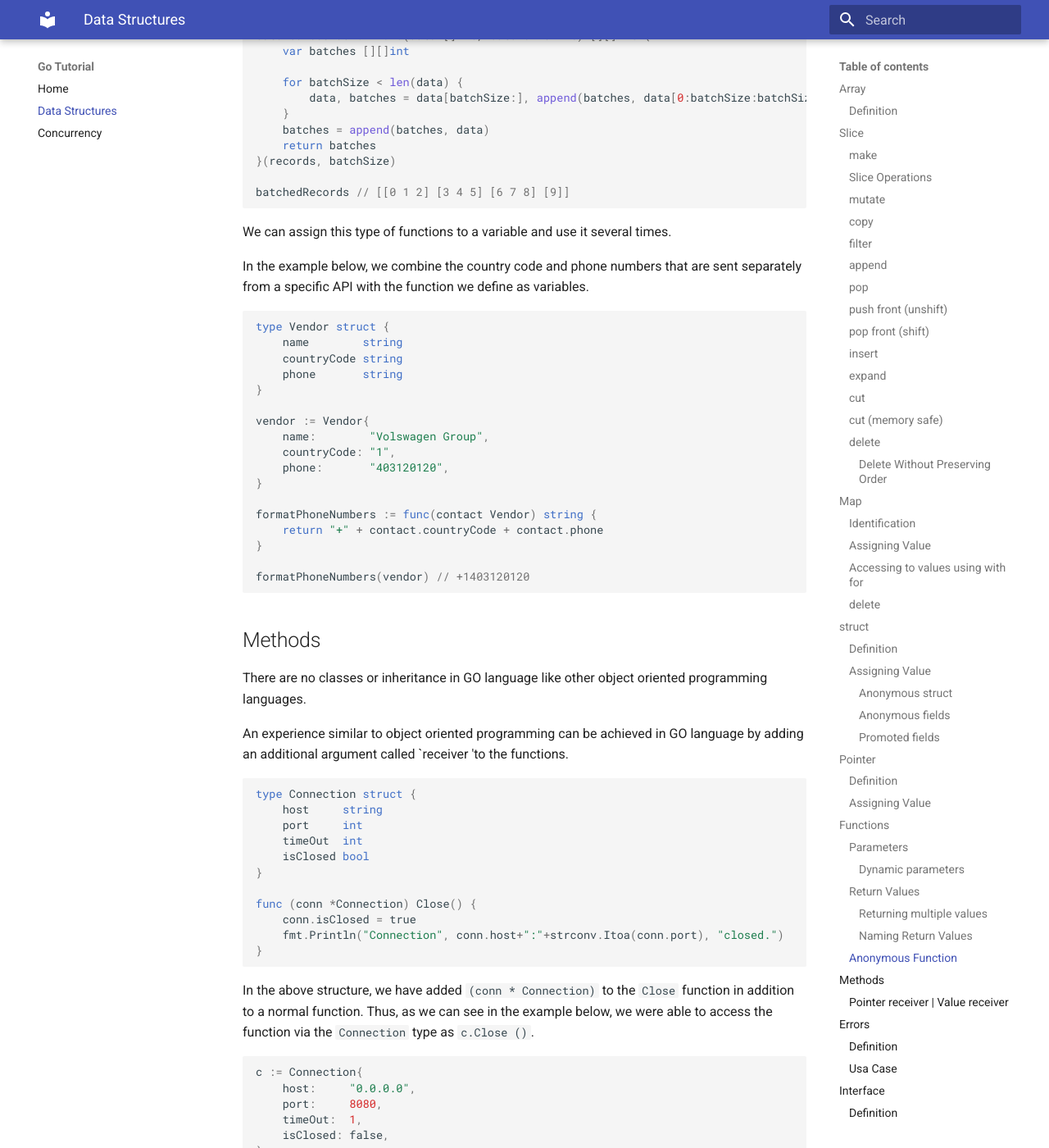
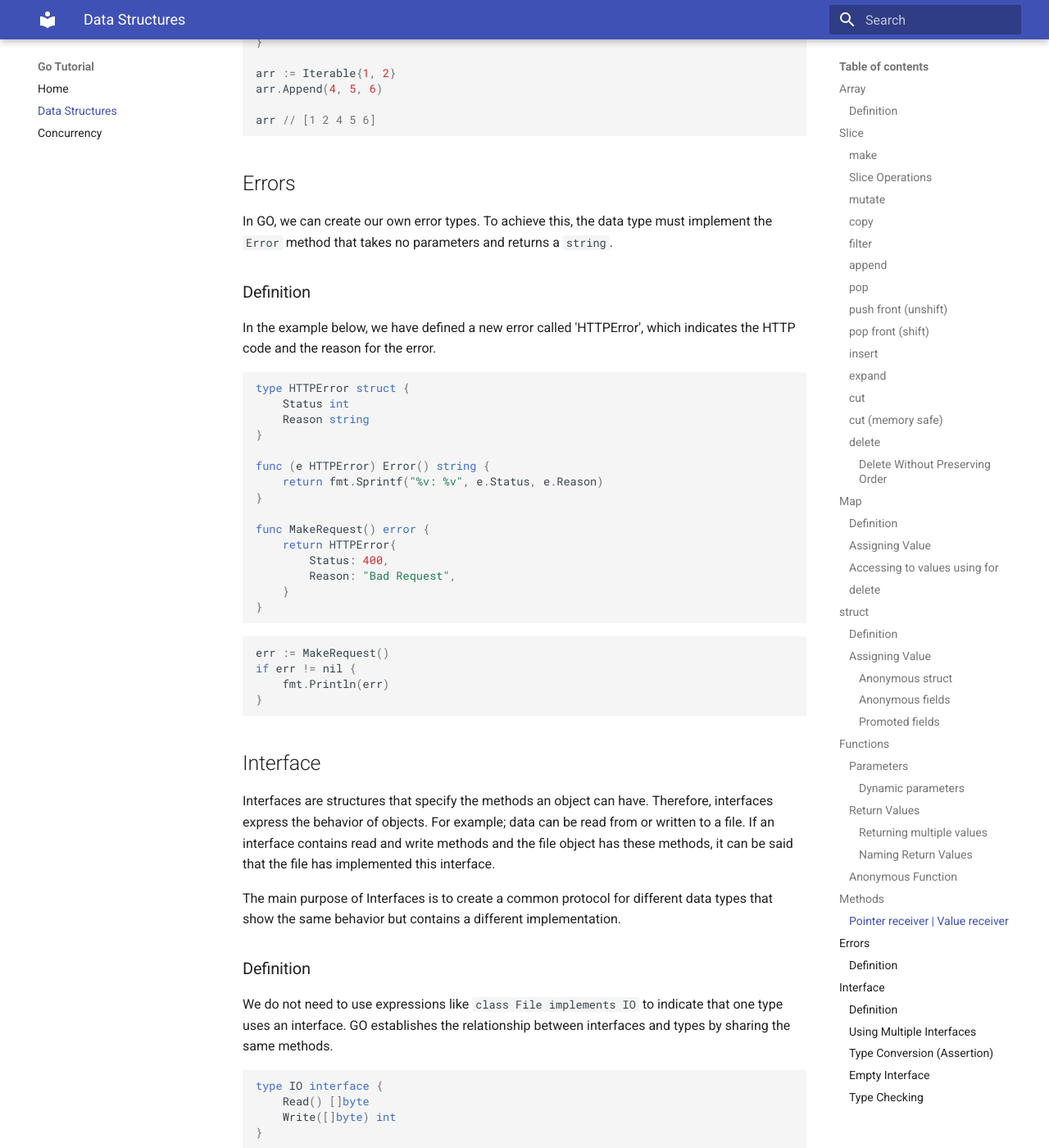
Before and after one commit to mgurdal/go-tutorial, an MkDocs documentation site: the page built from docs/data-structures.md, in a window 1280 px wide and 1400 px high, scrolled down 21738 px. Shown: the whole window at 82% size. Built offline with MkDocs 1.6.1 and Material for MkDocs 9.7.7, drawn with Linux system fonts in a browser that asks for light colours; some of the changed text lies outside the part shown.

Commit message:
Update data-structures.md

````diff
--- a/docs/data-structures.md
+++ b/docs/data-structures.md
@@ -2,8 +2,8 @@
 
 This page describes the data structures of go language and their usages in general programming.
 
-Array
---------
+## Array
+
 
 Arrays are structures that enable us to keep the same types of data together. For example; A list consisting of 4, 5, 19 and 25 defines an array.
 Go does not allow us to create arrays from different data types.
@@ -91,8 +91,7 @@
 ```
 
 
-Slice
----------
+## Slice
 
 Slices are very similar to arrays in terms of usage. The difference of slices is that their size is dynamic.
 
@@ -430,13 +429,12 @@
 ```
 
 
-Map
---------
+## Map
 
 
 One of the most frequently used data types is maps. `map` holds values with a unique keys.
 
-### Identification
+### Definition
 
 Maps can be defined as `map[KeyType]ValueType` or `make(map[KeyType]ValueType)`.
 
@@ -452,7 +450,7 @@
 
 
 ```go
-monty_python_films_by_year := map [string] string {
+monty_python_films_by_year := map[string]string {
     "1971": "Monty Python and the Holy Grail",
     "1979": "Life of Brian",
 }
@@ -486,11 +484,11 @@
 ```
 
 
-### Accessing to values using with for
+### Accessing to values using for
 
 Map values are accessible in 2 ways.
 
-1- By using one variable in the for loop, by accessing through keys.
+1- We can iterate over keys by using one variable in the for loop.
 
 
 ```go
@@ -507,7 +505,7 @@
 ```
 
 
-2- Using 2 variables in the loop, accessing both key and value.
+2- We can iterate over both keys and values by using two variable in the for loop.
 
 
 ```go
@@ -543,8 +541,8 @@
 ```
 
 
-struct
--------------
+## struct
+
 
 Structs are user-defined data structures that can hold different types of data with their names.
 
@@ -637,7 +635,7 @@
 new_film // {Ran Akira Kurosawa 8.2 1985}
 ```
 
-If some fields are left blank while creating Struct; these fields are defined by the null values of that data type.
+If some of the fields are left blank while creating Struct; these fields are defined by the null values of that data type.
 
 
 ```go
@@ -653,7 +651,7 @@
 
 #### Anonymous struct
 
-In some special cases, we may need to define structs in the function body. We can do this by the following method.
+In some special cases, we may need to define structs in the function body.
 
 ```go
 provider_config := struct {
@@ -673,7 +671,7 @@
 #### Anonymous fields
 
 Struct can also be defined without specifying field names.
-The data types specified in such a definition must be different from each other.
+In this case, the data types of the fields must be different from each other.
 
 ```go
 type Item struct {
@@ -688,13 +686,13 @@
 	20.1,
 }
 
-item // {child-seat 5 20.1}
+item // {child-seat-1 5 20.1}
 ```
 
 #### Promoted fields
 
-A struct can be used in another struct without giving the domain name. In this case,
-the structure inside is accessed by its own name. Based on the example below, `Content` in `Page` can be accessed as `page.Content`.
+A struct can be used wintin another struct without giving the a field name. In this case,
+inner struct is accessed by its own name. Based on the example below, `Content` in `Page` can be accessed as `page.Content`.
 
 ```go
 type Content struct {
@@ -728,53 +726,6 @@
 ```
 
 
-## Pointer
-Pointer is a variable that holds the memory address of another variable.
-
-When a new object is created in runtime, we need to keep it in memory.
-We substitute the space allocated in the memory for the object with variables.
-
-### Definition
-Pointers are also variables. The difference from other variables is that it keeps the address of the variable that indicates the location of that data, not any data.
-
-A pointer can be defined using the `var pointer * Type` structure.
-If no value is assigned, the value of the pointer is determined as `nil`.
-
-```go
-var ptr *int
-ptr // nil
-```
-
-We can also define pointers using the `new` function.
-
-```go
-ptr := new(int)
-ptr // nil
-```
-
-### Assigning Value
-
-Assigning Value
-
-We can assign the address of another variable as a value to the Pointer by using the `&` sign.
-
-Using the pointer with the `*` sign, we can access the variable it is pointing to (hence the data).
-
-```go
-var carbon string = "Carbon"
-var ptrCarbon *string
-
-ptrCarbon = &carbon
-
-ptrCarbon // 0xc000092030
-*ptrCarbon // "Carbon"
-
-*ptrCarbon = "Altered " + *ptrCarbon
-
-carbon // "Altered Carbon"
-```
-
-
 ## Functions
 
 In general, functions in GO are defined in the following structure.
@@ -841,10 +792,10 @@
 wallet.balance // 19977.12
 ```
 
-This change changes the intended use of the withdraw function,
+This method changes the intended use of the withdraw function,
 whose job is to withdraw money from the wallet.
 
-Method 2, Instead of the wallet variable, we can give the wallet's address as a parameter.
+Method 2, we can give the address of the wallet variable as parameter.
 
 ```go
 func withdraw(wallet *Wallet, amount float64) {
@@ -862,8 +813,8 @@
 
 #### Dynamic parameters
 
-Dynamic parameters can be defined in GO functions.
-To define the parameters of this type, the sign `...` is written before the parameter type.
+We can dynamic parameters in GO functions.
+To do that, we should put `...` sign before the parameter.
 
 ```go
 func ReLU(nums ...float64) []float64 {
@@ -894,7 +845,7 @@
 
 #### Returning multiple values
 
-Multiple values can be returned in GO functions.
+Go functions are able to return multiple values.
 It is necessary to define the values to be returned in order between `()`.
 
 ```go
@@ -966,10 +917,8 @@
 
 ### Anonymous Function
 
-Functions in GO are also variable and can be defined within other functions.
-We can use anonymous functions in a limited part of the project to get a specific job done.
-In the code example below, we assumed that we would not need this process elsewhere
-in the project, we used an anonymous function to break up a slice of the specified size.
+Functions in GO are also data types and can be assigned to variables within functions.
+
 
 ```go
 records := []int{0, 1, 2, 3, 4, 5, 6, 7, 8, 9}
@@ -988,37 +937,10 @@
 batchedRecords // [[0 1 2] [3 4 5] [6 7 8] [9]]
 ```
 
-We can assign  this type of functions to a variable and use it several times.
-
-In the example below, we combine the country code and phone numbers that are sent
-separately from a specific API with the function we define as variables.
-
-```go
-type Vendor struct {
-	name        string
-	countryCode string
-	phone       string
-}
-
-vendor := Vendor{
-	name:        "Volswagen Group",
-	countryCode: "1",
-	phone:       "403120120",
-}
-
-formatPhoneNumbers := func(contact Vendor) string {
-	return "+" + contact.countryCode + contact.phone
-}
-
-formatPhoneNumbers(vendor) // +1403120120
-```
 
 ## Methods
 
-There are no classes or inheritance in GO language like other object oriented programming languages.
-
-An experience similar to object oriented programming can be achieved in GO language
-by adding an additional argument called `receiver 'to the functions.
+There are no classes and thus class methods in GO. However, similar experience can be achieved by adding an additional argument called `receiver' to the functions.
 
 
 ```go
@@ -1036,9 +958,8 @@
 ```
 
 
-In the above structure, we have added `(conn * Connection)` to the `Close`
-function in addition to a normal function. Thus, as we can see in the example below,
-we were able to access the function via the `Connection` type as `c.Close ()`.
+In above, we have added `(conn * Connection)` to the `Close`
+function in order to define the Connection as receiver. Now we are able to access the function via the `Connection` type as `c.Close ()`.
 
 ```go
 c := Connection{
@@ -1053,11 +974,9 @@
 
 > #### Pointer receiver | Value receiver
 >
-> As with the function parameters, it should be decided whether the receivers will be used
-> with the value of the structure or the memory address.
+> As with the function parameters, it should be decided whether the receivers will be defined as values or memory addresses.
 
-
-> We can also use receivers for types other than struct.
+We can also use receivers for other data types.
 
 
 ```go
@@ -1077,7 +996,7 @@
 ## Errors
 
 In GO, we can create our own error types.
-To achieve this, the data type must implement the Error method.
+To achieve this, the data type must implement the `Error` method that takes no parameters and returns a `string`.
 
 ### Definition
 
@@ -1103,11 +1022,6 @@
 ```
 
 
-### Usa Case
-
-When the function is executed, it can be checked whether the returned error
-value is `nil' and measures can be taken accordingly.
-
 ```go
 err := MakeRequest()
 if err != nil {
@@ -1121,22 +1035,19 @@
 Interfaces are structures that specify the methods an object can have.
 Therefore, interfaces express the behavior of objects.
 For example; data can be read from or written to a file.
-If an interface contains reading and writing methods and the file object has
+If an interface contains read and write methods and the file object has
 these methods, it can be said that the file has implemented this interface.
 
-The main purpose of Interfaces is to create a common protocol for different data structures
-that show the same behavior but are used in different cases by defining the methods,
-the parameters they take and the return values in a general way;
-.
+The main purpose of Interfaces is to create a common protocol for different data types that show the same behavior but contains a different implementation.
+
 
 ### Definition
 
-To indicate that one type uses an interface, we do not need to use expressions like `class File implements IO`,
-as in most other object oriented languages. GO establishes the relationship
+We do not need to use expressions like `class File implements IO` to indicate that one type uses an interface. GO establishes the relationship
 between interfaces and types by sharing the same methods.
 
 ```go
-type IOInterface interface {
+type IO interface {
 	Read() []byte
 	Write([]byte) int
 }
@@ -1172,14 +1083,9 @@
 ```
 
 
-In the above application, we have defined the 'IO'
-interface that defines the 'Read' and 'Write' methods, and the 'File' and 'Socket' types with these methods.
+We have defined the 'IO' interface that defines the 'Read' and 'Write' methods, and the 'File' and 'Socket' data types with these methods.
 
-### Use Case
-
-In the example below, since the `Log` method takes the `IO` interface as a parameter,
- it can read the data and do its job without worrying
- about which data type it comes from.
+Since the `Log` method takes the `IO` interface as a parameter, it can read the data and do its job without worrying about the data type.
 
 ```go
 type Logger struct {
@@ -1211,7 +1117,7 @@
 ### Using Multiple Interfaces
 
 GO types can implement multiple interfaces.
-For this, it only needs to have the methods of the interface.
+For this, data types only needs to have the methods of the interface.
 
 ```go
 type Reader interface {
@@ -1254,19 +1160,17 @@
 sock.buffer // sock.buffer undefined (type Writer has no field or method buffer
 ```
 
-### Type Conversion
+### Type Conversion (Assertion)
 
-If we need to take advantage of certain properties of data type hierarchies,
-we need to convert assets from one data type to another.
-
-> We can check whether the type we are converting correctly implements
-> that interface with an additional parameter that we can get from conversion.
-
+Type assertion allows access to the concrete value of the underlying the data type.
 
 ```go
 s := sock.(*Socket)
 string(s.buffer) // "data"
 ```
+
+
+We can check whether the type we are asserting correctly implements the interface.
 
 
 ```go
@@ -1281,9 +1185,9 @@
 
 ### Empty Interface
 
-Interfaces are types like other data structures and can be used in the same way. Empty interface in GO projects; It is defined as `interface {}`.
+Interfaces are also data types and can be used in the same way. Empty interface in GO defined as `interface{}`.
 
-Since it has no method, the requirements of the empty interface are met by all types. This feature of the empty interface allows us to define dynamic parameters and values.
+Since it has no method, the requirements of the empty interface are met by all types. This unique feature of the empty interface allows us to define dynamic parameters and values.
 
 ```go
 type Booking struct {
@@ -1292,7 +1196,6 @@
 	ExtraProviderParams interface{}
 }
 ```
-
 
 
 ```go
@@ -1322,8 +1225,7 @@
 
 Interface types can be controlled by the switch structure.
 
-In the example below, the `Stringify` function allows us to use different data types in the function by taking the parameter as `interface {}`.
-In this function, we will check the int string and float incoming values according to their types and convert them to string as we determine.
+`Stringify` function allows us to use different data types in the function by taking `interface{}` as  parameter. We will check the int, string and float data types and convert them to string.
 
 ```go
 func Stringify(value interface{}) (string, error) {
````
Also changed, not shown: other parts of docs/data-structures.md (+5 -5 lines).
